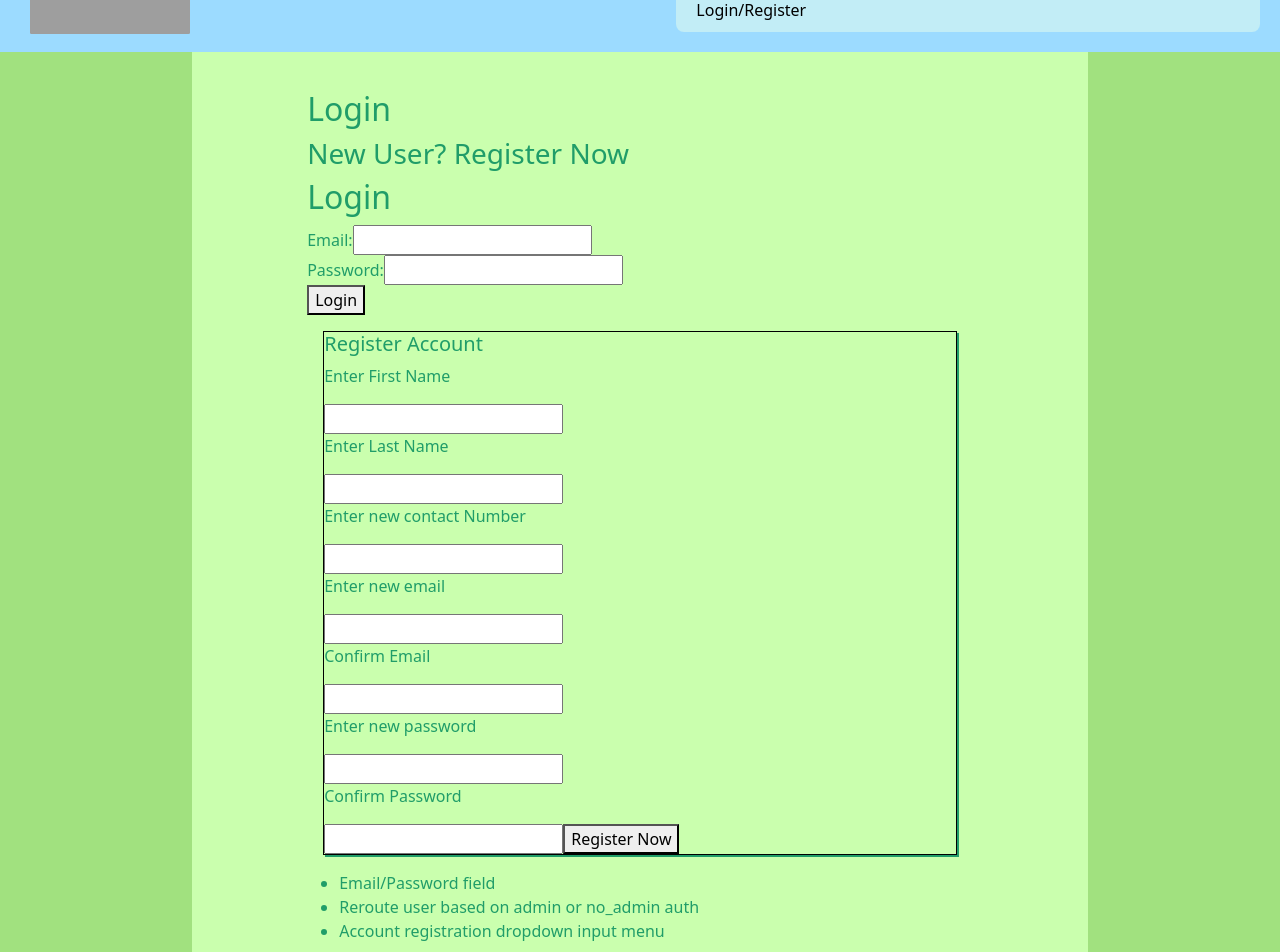
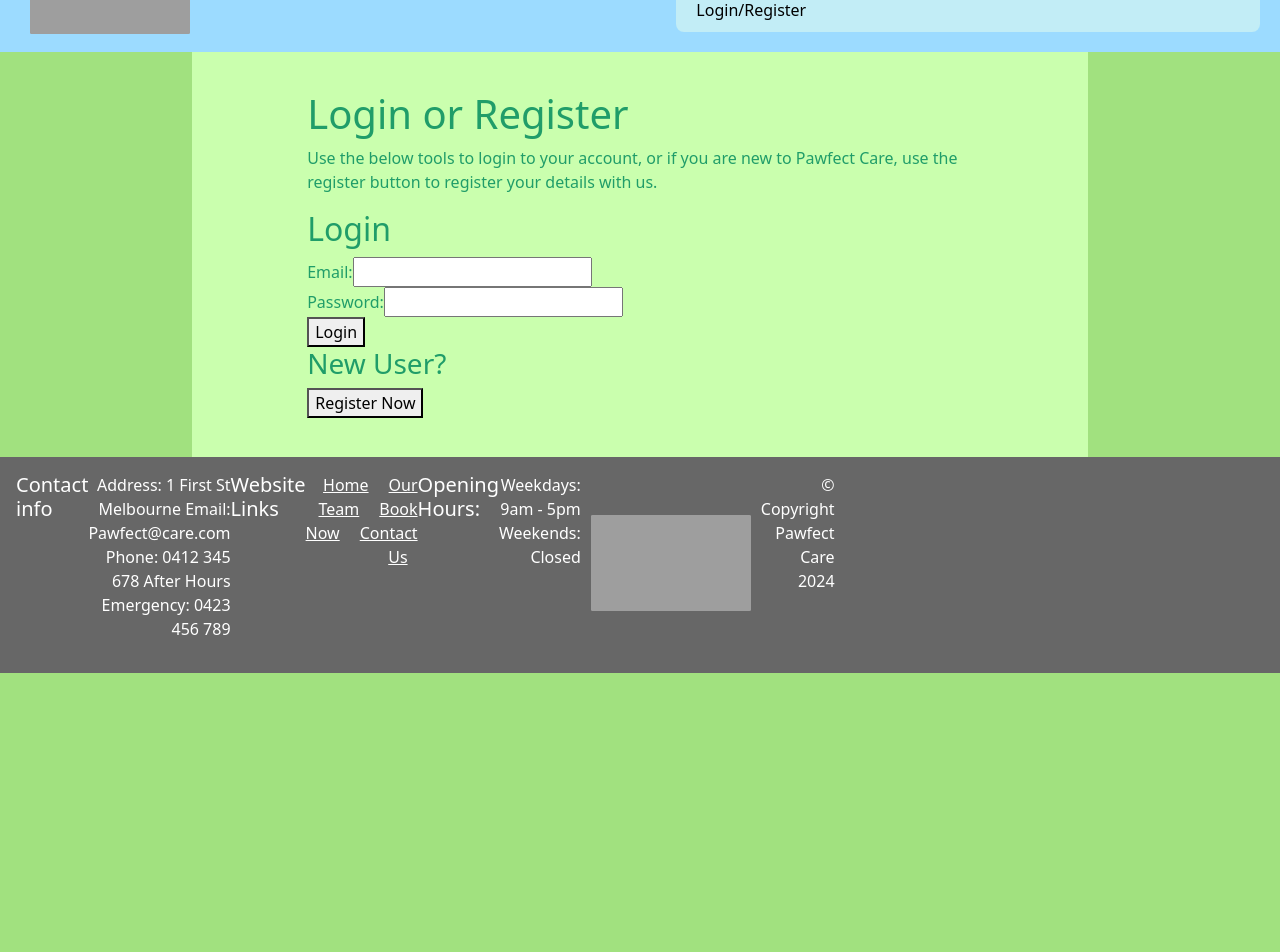
Before and after one commit to tthecoder15/T3A2---MERN-App, a React (Vite) app in the folder T3A2-B/Frontend/: page /user/login in a window 1280 px wide. Shown: the part 80-1032 px from the top of the page. After the commit the page ends 800 px from the top, so only its background shows below. Built offline with nearby package versions, Linux system fonts and the light colour scheme; grey boxes are pictures that could not be loaded.

Commit message:
RegisterDropDown opens and closes on click, RegisterUser form working

```diff
--- a/T3A2-B/Frontend/src/components/Login/RegisterDropDown.jsx
+++ b/T3A2-B/Frontend/src/components/Login/RegisterDropDown.jsx
@@ -1,3 +1,41 @@
-const renderRegisterSection = () => {
+import React, { useState } from 'react'
+import RegisterUser from './RegisterUser'
 
+const RegisterDropDown = () => {
+    const [registerField, setRegisterField] = useState("")
+    const [isOpen, setIsOpen] = useState(false)
+    const [successMessage, setSuccessMessage] = useState('');
+
+    const dropdownSelect = () => {
+        if (isOpen) {
+            setRegisterField("");  // Clear the form when closing
+        } else {
+            setRegisterField("User");  // Set to "User" when opening the form
+        }
+        setIsOpen(!isOpen);  // Toggle the open state
+    }
+
+    const handleSuccess = (message) => {
+        setSuccessMessage(message);  // Set the success message
+        setIsOpen(false);  // Close the form
+    }
+
+    const renderRegisterField = () => {
+        if (isOpen) {
+            return <RegisterUser onSuccess={handleSuccess} />;
+        }
+        return null;
+    }
+
+    return (
+        <div>
+            <button onClick={dropdownSelect}>
+                {isOpen ? "Close register form" : "Register Now"}
+            </button>
+            <div>{renderRegisterField()}</div>
+            {successMessage && <p style={{ color: 'green' }}>{successMessage}</p>}
+        </div>
+    )
 }
+
+export default RegisterDropDown
--- a/T3A2-B/Frontend/src/components/Login/Register.jsx
+++ b/T3A2-B/Frontend/src/components/Login/RegisterUser.jsx
@@ -1,7 +1,7 @@
 import React, { useState } from 'react';
 import sessionState from '../../routes/store';
 
-const RegisterUser = () => {
+const RegisterUser = ({ onSuccess }) => {
     const { apiBase, setUserData, token } = sessionState((state) => ({
         apiBase: state.apiBase,
         setUserData: state.setUserData,
@@ -88,11 +88,8 @@ const RegisterUser = () => {
 
                 const data = await response.json();
 
-                // Add a check to ensure newUser is valid
                 const { newUser } = data;
 
-                // Set userData using setUserData
-                // Ensure pets and appointments are initialized as arrays
                 const updatedUser = {
                     ...newUser,
                     pets: Array.isArray(newUser.pets) ? newUser.pets : [],
@@ -101,7 +98,6 @@ const RegisterUser = () => {
 
                 setUserData(updatedUser);
 
-                // Clear the form data and set the success message
                 setFormData({
                     email: '',
                     confirmEmail: '',
@@ -113,7 +109,7 @@ const RegisterUser = () => {
                 });
                 setSuccessMessage('You have registered successfully, please log in.');
 
-                console.log('JWT received:', data.JWT);
+                onSuccess('You have registered successfully, please log in.');  // Notify parent component
 
                 setErrors({});
             } catch (error) {
--- a/T3A2-B/Frontend/src/routes/Login.jsx
+++ b/T3A2-B/Frontend/src/routes/Login.jsx
@@ -1,20 +1,16 @@
 import React from 'react'
 import LoginField from '../components/Login/LoginField'
-import RegisterUser from '../components/Login/Register'
+import RegisterDropDown from '../components/Login/RegisterDropDown'
 
 const Login = () => {
   return (
     <>
         <div className="contentFrame">
-          <h2>Login</h2>
-          <h3>New User? Register Now</h3>
+          <h1>Login or Register</h1>
+          <p>Use the below tools to login to your account, or if you are new to Pawfect Care, use the register button to register your details with us.</p>
           <LoginField previousRoute={'user/login'}/>
-          <RegisterUser />
-          <ul>
-            <li>Email/Password field</li>
-            <li>Reroute user based on admin or no_admin auth</li>
-            <li>Account registration dropdown input menu</li>
-          </ul>
+          <h3>New User?</h3>
+          <RegisterDropDown />
         </div>
     </>
   );
```
